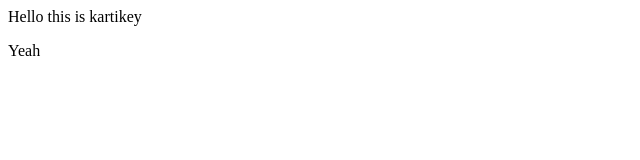
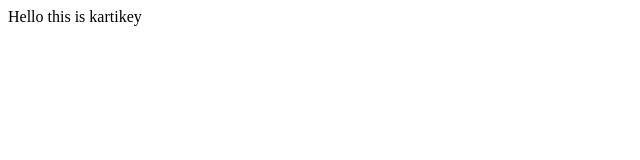
Before and after one commit to kartikeykushwah97/FirstLocalRepo, a plain HTML site: page index.html in a window 1280 px wide. Shown: the full height of the page, 0-640 px from the left. Drawn offline with Linux system fonts and the light colour scheme.

Commit message:
Deleted the wrong demo

```diff
--- a/index.html
+++ b/index.html
@@ -1,2 +1 @@
 <p> Hello this is kartikey</p>
-<p> Yeah</p>
```
